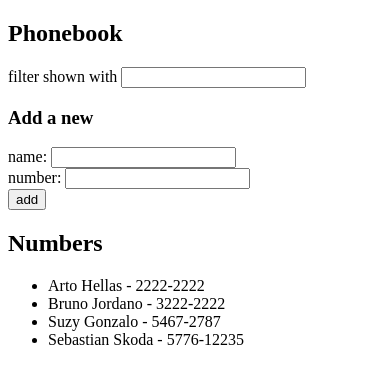
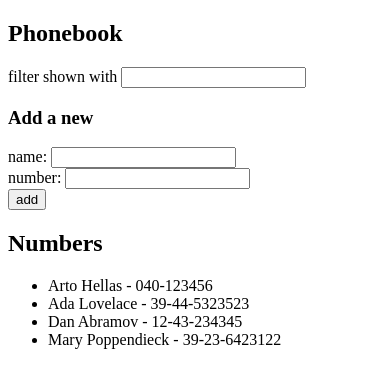
Before and after one commit to gricius/FullStackOpen, a React (Create React App) app in the folder part2/phonebook/: page / in a window 390 px wide. Shown: the top 388 px of the page. Built offline with nearby package versions, Linux system fonts and the light colour scheme; data requests are answered from the project's data file.

Commit message:
add The Phonebook Step6

```diff
--- /dev/null
+++ b/part2/phonebook/db.json
@@ -0,0 +1,24 @@
+{
+    "persons":[
+      {
+        "name": "Arto Hellas",
+        "number": "040-123456",
+        "id": 1
+      },
+      {
+        "name": "Ada Lovelace",
+        "number": "39-44-5323523",
+        "id": 2
+      },
+      {
+        "name": "Dan Abramov",
+        "number": "12-43-234345",
+        "id": 3
+      },
+      {
+        "name": "Mary Poppendieck",
+        "number": "39-23-6423122",
+        "id": 4
+      }
+    ]
+  }
--- a/part2/phonebook/package.json
+++ b/part2/phonebook/package.json
@@ -6,6 +6,7 @@
     "@testing-library/jest-dom": "^5.17.0",
     "@testing-library/react": "^13.4.0",
     "@testing-library/user-event": "^13.5.0",
+    "axios": "^1.4.0",
     "react": "^18.2.0",
     "react-dom": "^18.2.0",
     "react-scripts": "5.0.1",
@@ -15,7 +16,8 @@
     "start": "react-scripts start",
     "build": "react-scripts build",
     "test": "react-scripts test",
-    "eject": "react-scripts eject"
+    "eject": "react-scripts eject",
+    "server": "json-server -p3001 --watch db.json"
   },
   "eslintConfig": {
     "extends": [
--- a/part2/phonebook/src/App.js
+++ b/part2/phonebook/src/App.js
@@ -1,19 +1,24 @@
-import {useState} from 'react';
+import {useState, useEffect} from 'react';
+import axios from 'axios';
 import Filter from './components/Filter';
 import PersonForm from './components/PersonForm';
 import Persons from './components/Persons';
 
 
 const App = () => {
-  const [persons, setPersons] = useState([
-    {name: 'Arto Hellas', number: '2222-2222', id: 1},
-    {name: 'Bruno Jordano', number: '3222-2222', id: 2},
-    {name: 'Suzy Gonzalo', number: '5467-2787', id: 3},
-    {name: 'Sebastian Skoda', number: '5776-12235', id: 4}
-  ]);
+  const [persons, setPersons] = useState([]);
   const [newName, setNewName] = useState('');
   const [newNumber, setNewNumber] = useState('');
   const [searchTerm, setSearchTerm] = useState('');
+
+  useEffect(() => {
+    axios
+    .get('http://localhost:3001/persons')
+    .then((response) => {
+      console.log(response.data);
+      setPersons(response.data);
+    });
+  }, []);
 
   const addName = (event) => {
     event.preventDefault();
```
Also changed, not shown: 2 other files (tests, documents, lock files or other folders).
